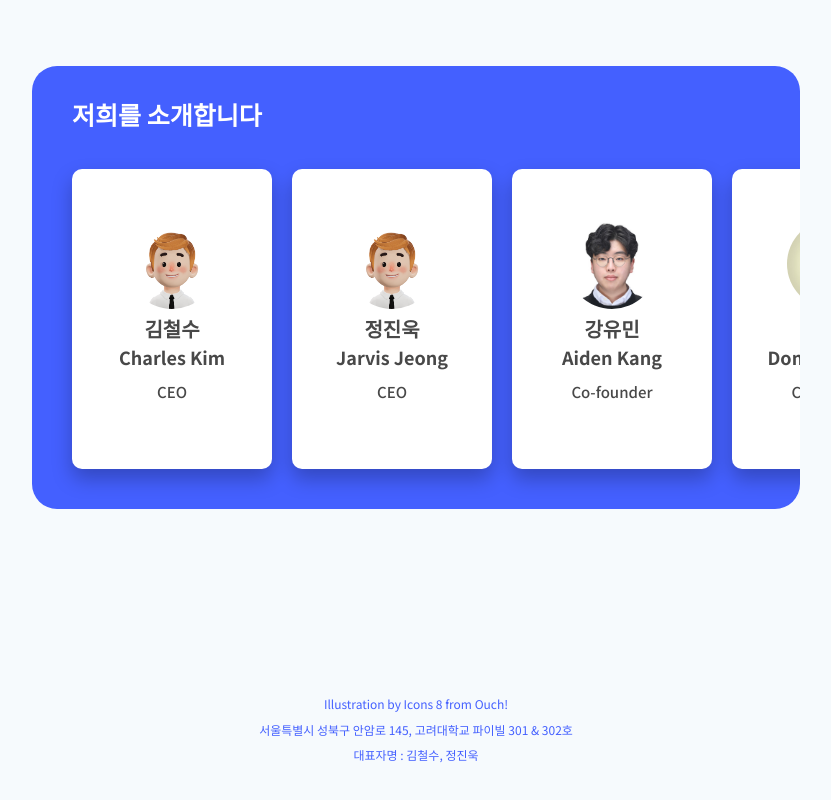
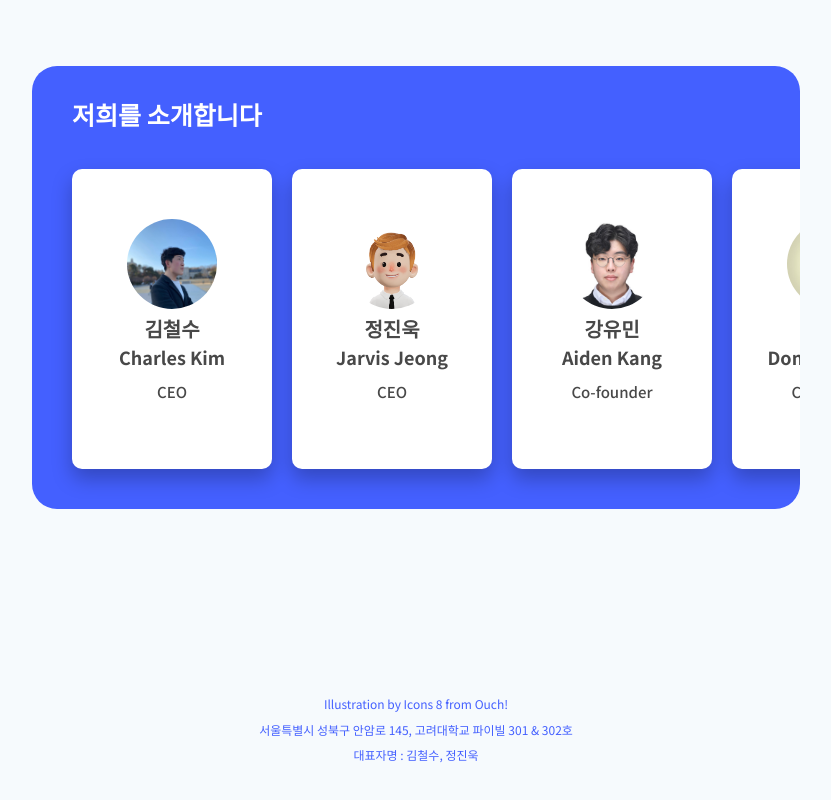
Before and after one commit to ludus-labs/official_homepage, a React (Create React App) app: page / in a window 1280 px wide. Shown: the part 1975-2775 px from the top of the page, without its empty margins (224-1055 px from the left). Built offline with nearby package versions, Linux system fonts and the light colour scheme.

Commit message:
edit card

```diff
--- a/src/pages/Home.js
+++ b/src/pages/Home.js
@@ -183,7 +183,7 @@ export default function Home() {
             <PersonBoxScroll>
               <PersonBoxContainer>
                 <PersonCard
-                  path="0.png"
+                  path="0.jpeg"
                   email="contact@glob-up.com"
                   name="김철수"
                   engName="Charles Kim"
@@ -226,7 +226,7 @@ export default function Home() {
                   position="Co-founder"
                 />
                 <PersonCard
-                  path="0.png"
+                  path="6.jpeg"
                   email="contact@glob-up.com"
                   name="윤재원"
                   engName="Jay Youn"
```
Also changed, not shown: src/assets/images/profile/0.jpeg (added), src/assets/images/profile/6.jpeg (added).
